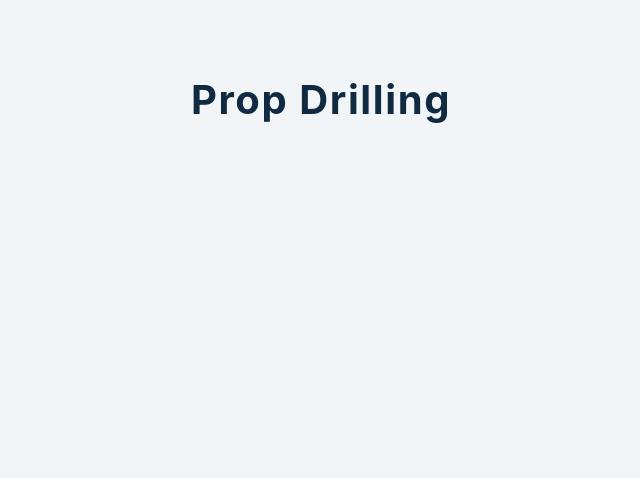
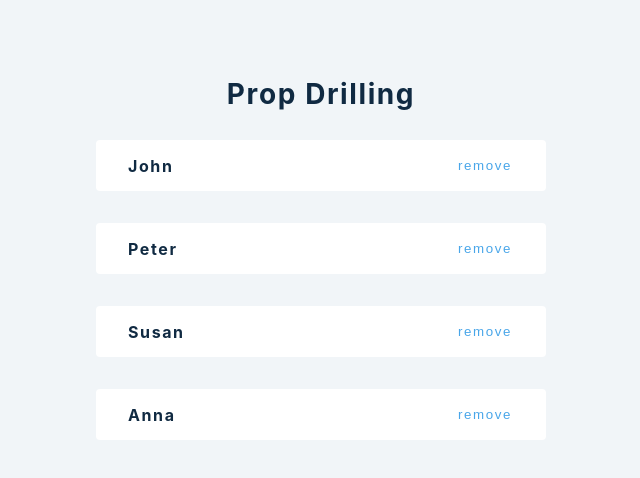
Before and after one commit to inusanaimu/React-Advance-, a React (Create React App) app: page / in a window 1280 px wide. Shown: the top 478 px of the page, without its empty margins (319-959 px from the left). Built offline with nearby package versions, Linux system fonts and the light colour scheme.

Commit message:
prop drilling

```diff
--- a/src/tutorial/7-prop-drilling/setup/1-prop-drilling.js
+++ b/src/tutorial/7-prop-drilling/setup/1-prop-drilling.js
@@ -1,10 +1,44 @@
-import React, { useState } from 'react';
-
+import React, { useState } from 'react'
+import { data } from '../../../data'
 // more components
 // fix - context api, redux (for more complex cases)
 
 const PropDrilling = () => {
-  return <h2>prop drilling</h2>;
-};
+  const [people, setPeople] = useState(data)
+  const removePerson = (id) => {
+    setPeople((people) => {
+      return people.filter((person) => person.id !== id)
+    })
+  }
+  return (
+    <section>
+      <h3>prop drilling</h3>
+      <List people={people} removePerson={removePerson} />
+    </section>
+  )
+}
 
-export default PropDrilling;
+const List = ({ people, removePerson }) => {
+  return (
+    <>
+      {people.map((person) => {
+        return (
+          <SinglePerson
+            key={person.id}
+            {...person}
+            removePerson={removePerson}
+          />
+        )
+      })}
+    </>
+  )
+}
+const SinglePerson = ({ id, name, removePerson }) => {
+  return (
+    <div className='item'>
+      <h4>{name}</h4>
+      <button onClick={() => removePerson(id)}>remove</button>
+    </div>
+  )
+}
+export default PropDrilling
```
